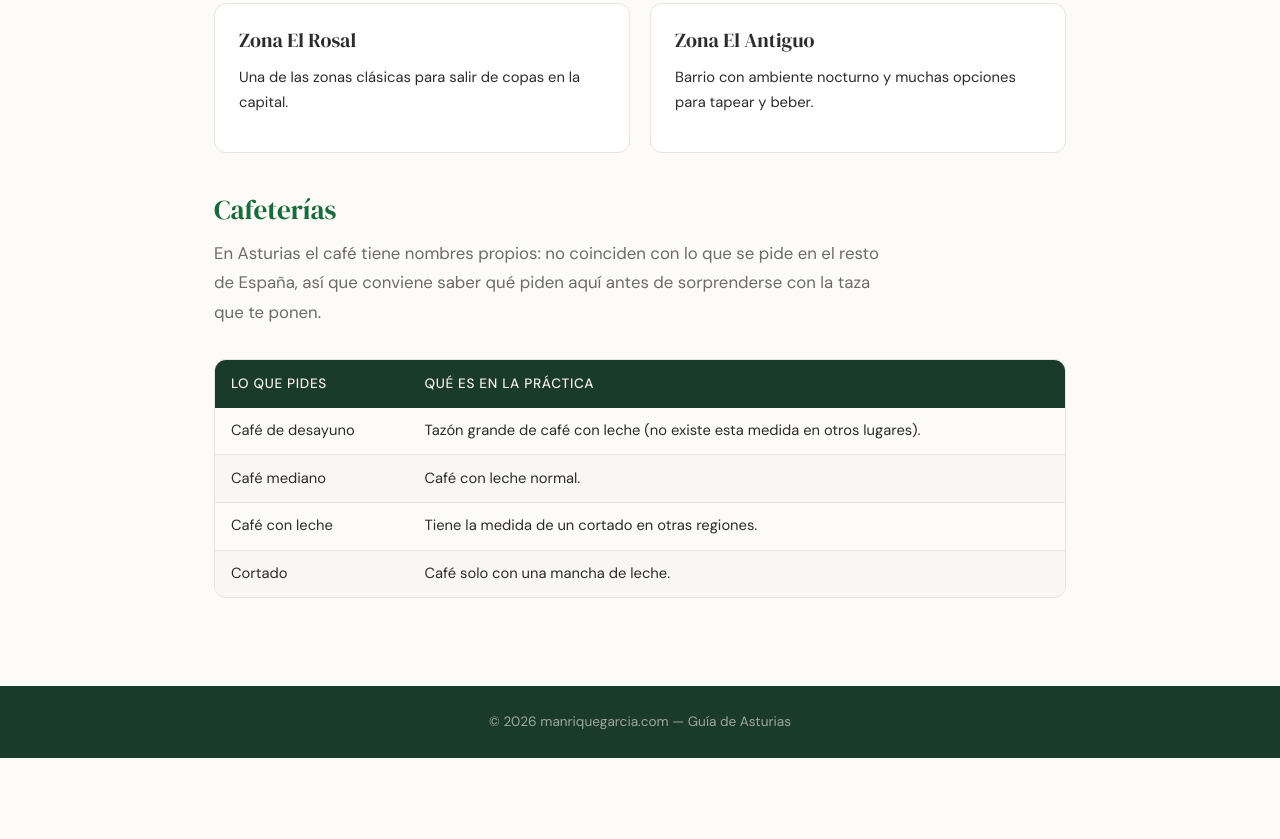
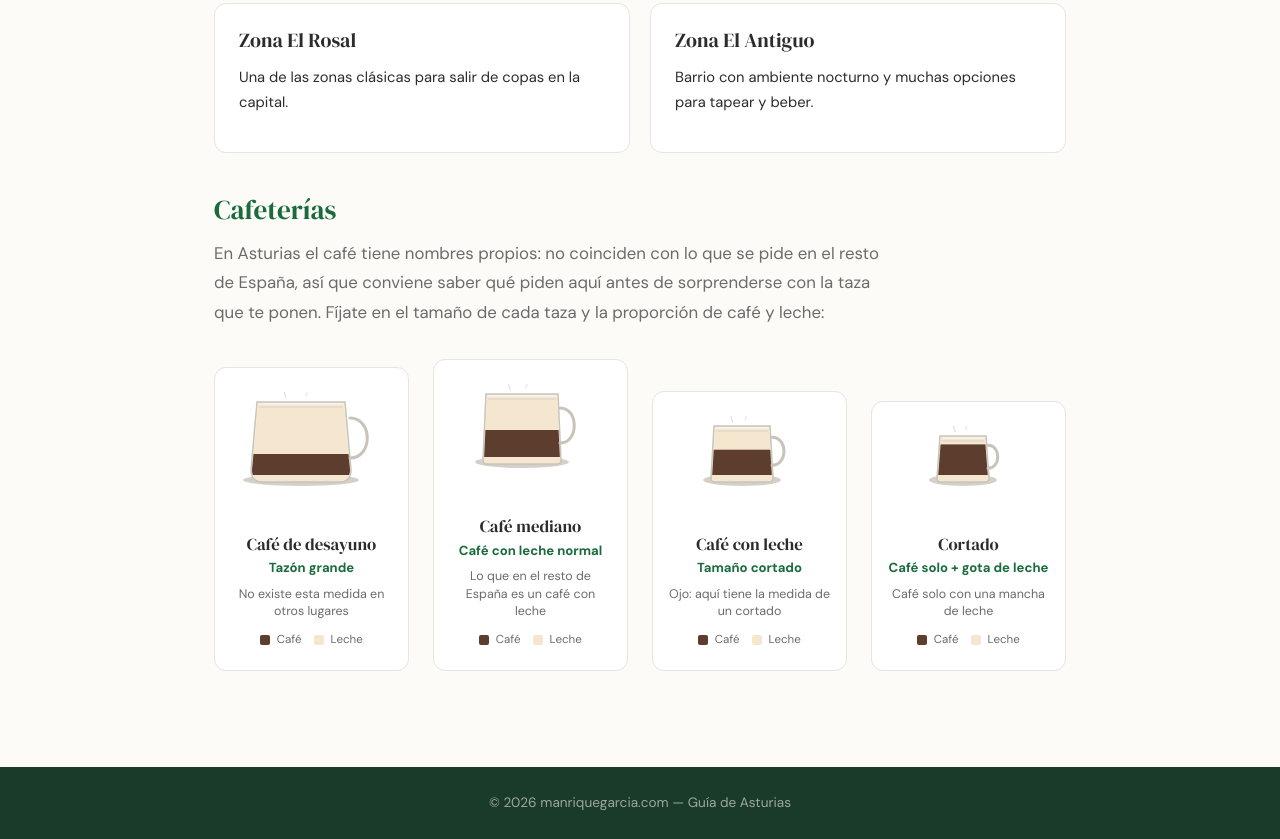
Before and after one commit to ManriqueGarcia/manriquegarcia.com, an Astro site: page /bares in a window 1280 px wide. Shown: the part 540-1379 px from the top of the page. Before the commit the page ends 1298 px from the top, so only its background shows below. Built offline with nearby package versions, Linux system fonts and the light colour scheme; Astro itself is replaced by a stand-in of ours.

Commit message:
feat: add visual coffee cup size guide replacing plain table
SVG illustrations show the relative cup size and coffee/milk ratio
for each Asturian coffee type, making the guide more intuitive.

Made-with: Cursor

```diff
--- /dev/null
+++ b/src/components/CoffeeGuide.astro
@@ -0,0 +1,253 @@
+---
+const coffees = [
+  {
+    name: 'Café de desayuno',
+    subtitle: 'Tazón grande',
+    desc: 'No existe esta medida en otros lugares',
+    cupWidth: 100,
+    cupHeight: 80,
+    handleSize: 22,
+    coffeePercent: 30,
+    milkPercent: 70,
+    isBowl: true,
+  },
+  {
+    name: 'Café mediano',
+    subtitle: 'Café con leche normal',
+    desc: 'Lo que en el resto de España es un café con leche',
+    cupWidth: 78,
+    cupHeight: 70,
+    handleSize: 18,
+    coffeePercent: 45,
+    milkPercent: 55,
+    isBowl: false,
+  },
+  {
+    name: 'Café con leche',
+    subtitle: 'Tamaño cortado',
+    desc: 'Ojo: aquí tiene la medida de un cortado',
+    cupWidth: 62,
+    cupHeight: 56,
+    handleSize: 15,
+    coffeePercent: 55,
+    milkPercent: 45,
+    isBowl: false,
+  },
+  {
+    name: 'Cortado',
+    subtitle: 'Café solo + gota de leche',
+    desc: 'Café solo con una mancha de leche',
+    cupWidth: 52,
+    cupHeight: 46,
+    handleSize: 12,
+    coffeePercent: 85,
+    milkPercent: 15,
+    isBowl: false,
+  },
+];
+---
+
+<div class="coffee-guide">
+  {coffees.map((c) => {
+    const svgW = c.cupWidth + c.handleSize + 20;
+    const svgH = c.cupHeight + 50;
+    const cx = 10;
+    const cy = 10;
+    const innerPad = 4;
+    const innerW = c.cupWidth - innerPad * 2;
+    const innerH = c.cupHeight - innerPad - 6;
+    const coffeeH = innerH * (c.coffeePercent / 100);
+    const milkH = innerH * (c.milkPercent / 100);
+    const taperX = c.isBowl ? 6 : 3;
+    const taperBottom = c.isBowl ? 12 : 4;
+
+    return (
+      <div class="coffee-item">
+        <svg
+          viewBox={`0 0 ${svgW} ${svgH}`}
+          width={svgW}
+          height={svgH}
+          xmlns="http://www.w3.org/2000/svg"
+          aria-label={c.name}
+          role="img"
+        >
+          {/* Saucer */}
+          <ellipse
+            cx={cx + c.cupWidth / 2}
+            cy={cy + c.cupHeight - 2}
+            rx={c.cupWidth / 2 + 8}
+            ry={6}
+            fill="#d4d0c8"
+          />
+
+          {/* Cup body */}
+          <path
+            d={`M ${cx + taperX} ${cy}
+                L ${cx} ${cy + c.cupHeight - taperBottom}
+                Q ${cx} ${cy + c.cupHeight} ${cx + taperBottom} ${cy + c.cupHeight}
+                L ${cx + c.cupWidth - taperBottom} ${cy + c.cupHeight}
+                Q ${cx + c.cupWidth} ${cy + c.cupHeight} ${cx + c.cupWidth} ${cy + c.cupHeight - taperBottom}
+                L ${cx + c.cupWidth - taperX} ${cy}
+                Z`}
+            fill="#f5f0e8"
+            stroke="#c9c4ba"
+            stroke-width="1.5"
+          />
+
+          {/* Milk layer (bottom = most of cup) */}
+          <clipPath id={`clip-${c.name.replace(/\s/g, '')}`}>
+            <path
+              d={`M ${cx + taperX + 1} ${cy + 3}
+                  L ${cx + 1} ${cy + c.cupHeight - taperBottom}
+                  Q ${cx + 1} ${cy + c.cupHeight - 1} ${cx + taperBottom + 1} ${cy + c.cupHeight - 1}
+                  L ${cx + c.cupWidth - taperBottom - 1} ${cy + c.cupHeight - 1}
+                  Q ${cx + c.cupWidth - 1} ${cy + c.cupHeight - 1} ${cx + c.cupWidth - 1} ${cy + c.cupHeight - taperBottom}
+                  L ${cx + c.cupWidth - taperX - 1} ${cy + 3}
+                  Z`}
+            />
+          </clipPath>
+
+          <g clip-path={`url(#clip-${c.name.replace(/\s/g, '')})`}>
+            {/* Milk fill */}
+            <rect
+              x={cx}
+              y={cy + 3}
+              width={c.cupWidth}
+              height={c.cupHeight}
+              fill="#f5e6d0"
+            />
+            {/* Coffee fill */}
+            <rect
+              x={cx}
+              y={cy + 3 + milkH}
+              width={c.cupWidth}
+              height={coffeeH}
+              fill="#5c3d2e"
+            />
+          </g>
+
+          {/* Foam line */}
+          <line
+            x1={cx + taperX + 3}
+            y1={cy + 5}
+            x2={cx + c.cupWidth - taperX - 3}
+            y2={cy + 5}
+            stroke="#e8dcc8"
+            stroke-width="2"
+            stroke-linecap="round"
+          />
+
+          {/* Handle */}
+          <path
+            d={`M ${cx + c.cupWidth - 1} ${cy + c.cupHeight * 0.2}
+                C ${cx + c.cupWidth + c.handleSize} ${cy + c.cupHeight * 0.2}
+                  ${cx + c.cupWidth + c.handleSize} ${cy + c.cupHeight * 0.7}
+                  ${cx + c.cupWidth - 1} ${cy + c.cupHeight * 0.7}`}
+            fill="none"
+            stroke="#c9c4ba"
+            stroke-width="3"
+            stroke-linecap="round"
+          />
+
+          {/* Steam */}
+          <path
+            d={`M ${cx + c.cupWidth * 0.35} ${cy - 4}
+                Q ${cx + c.cupWidth * 0.35 - 4} ${cy - 14} ${cx + c.cupWidth * 0.35} ${cy - 22}`}
+            fill="none"
+            stroke="#c9c4ba"
+            stroke-width="1.2"
+            stroke-linecap="round"
+            opacity="0.5"
+          />
+          <path
+            d={`M ${cx + c.cupWidth * 0.55} ${cy - 6}
+                Q ${cx + c.cupWidth * 0.55 + 4} ${cy - 16} ${cx + c.cupWidth * 0.55} ${cy - 26}`}
+            fill="none"
+            stroke="#c9c4ba"
+            stroke-width="1.2"
+            stroke-linecap="round"
+            opacity="0.4"
+          />
+        </svg>
+
+        <h3 class="coffee-name">{c.name}</h3>
+        <p class="coffee-subtitle">{c.subtitle}</p>
+        <p class="coffee-desc">{c.desc}</p>
+
+        <div class="coffee-legend">
+          <span class="legend-swatch coffee-swatch"></span> Café
+          <span class="legend-swatch milk-swatch"></span> Leche
+        </div>
+      </div>
+    );
+  })}
+</div>
+
+<style>
+  .coffee-guide {
+    display: grid;
+    grid-template-columns: repeat(auto-fit, minmax(180px, 1fr));
+    gap: 1.5rem;
+    margin: 2rem 0;
+    align-items: end;
+  }
+
+  .coffee-item {
+    text-align: center;
+    background: #fff;
+    border: 1px solid #e8e4de;
+    border-radius: 12px;
+    padding: 1.5rem 1rem 1.25rem;
+    transition: box-shadow 0.2s;
+  }
+
+  .coffee-item:hover {
+    box-shadow: 0 4px 20px rgba(0, 0, 0, 0.06);
+  }
+
+  .coffee-item svg {
+    display: block;
+    margin: 0 auto 0.75rem;
+  }
+
+  .coffee-name {
+    font-family: 'DM Serif Display', Georgia, serif;
+    font-weight: 400;
+    font-size: 1.05rem;
+    margin: 0 0 0.15rem;
+    color: #2c2c2c;
+  }
+
+  .coffee-subtitle {
+    font-size: 0.82rem;
+    color: #1a6b3c;
+    font-weight: 600;
+    margin: 0 0 0.35rem;
+  }
+
+  .coffee-desc {
+    font-size: 0.78rem;
+    color: #6b6b6b;
+    margin: 0 0 0.6rem;
+    line-height: 1.4;
+  }
+
+  .coffee-legend {
+    display: flex;
+    align-items: center;
+    justify-content: center;
+    gap: 0.4rem;
+    font-size: 0.72rem;
+    color: #6b6b6b;
+  }
+
+  .legend-swatch {
+    display: inline-block;
+    width: 10px;
+    height: 10px;
+    border-radius: 2px;
+  }
+
+  .coffee-swatch { background: #5c3d2e; }
+  .milk-swatch { background: #f5e6d0; margin-left: 0.4rem; }
+</style>
--- a/src/pages/bares.astro
+++ b/src/pages/bares.astro
@@ -1,5 +1,6 @@
 ---
 import BaseLayout from '../layouts/BaseLayout.astro';
+import CoffeeGuide from '../components/CoffeeGuide.astro';
 ---
 
 <BaseLayout title="Bares y Cafés">
@@ -38,34 +39,10 @@ import BaseLayout from '../layouts/BaseLayout.astro';
 			<h2>Cafeterías</h2>
 			<p class="page-intro">
 				En Asturias el café tiene nombres propios: no coinciden con lo que se pide en el resto de España, así
-				que conviene saber qué piden aquí antes de sorprenderse con la taza que te ponen.
+				que conviene saber qué piden aquí antes de sorprenderse con la taza que te ponen. Fíjate en el tamaño
+				de cada taza y la proporción de café y leche:
 			</p>
-			<table class="dict-table">
-				<thead>
-					<tr>
-						<th>Lo que pides</th>
-						<th>Qué es en la práctica</th>
-					</tr>
-				</thead>
-				<tbody>
-					<tr>
-						<td>Café de desayuno</td>
-						<td>Tazón grande de café con leche (no existe esta medida en otros lugares).</td>
-					</tr>
-					<tr>
-						<td>Café mediano</td>
-						<td>Café con leche normal.</td>
-					</tr>
-					<tr>
-						<td>Café con leche</td>
-						<td>Tiene la medida de un cortado en otras regiones.</td>
-					</tr>
-					<tr>
-						<td>Cortado</td>
-						<td>Café solo con una mancha de leche.</td>
-					</tr>
-				</tbody>
-			</table>
+			<CoffeeGuide />
 		</div>
 	</main>
 </BaseLayout>
```
